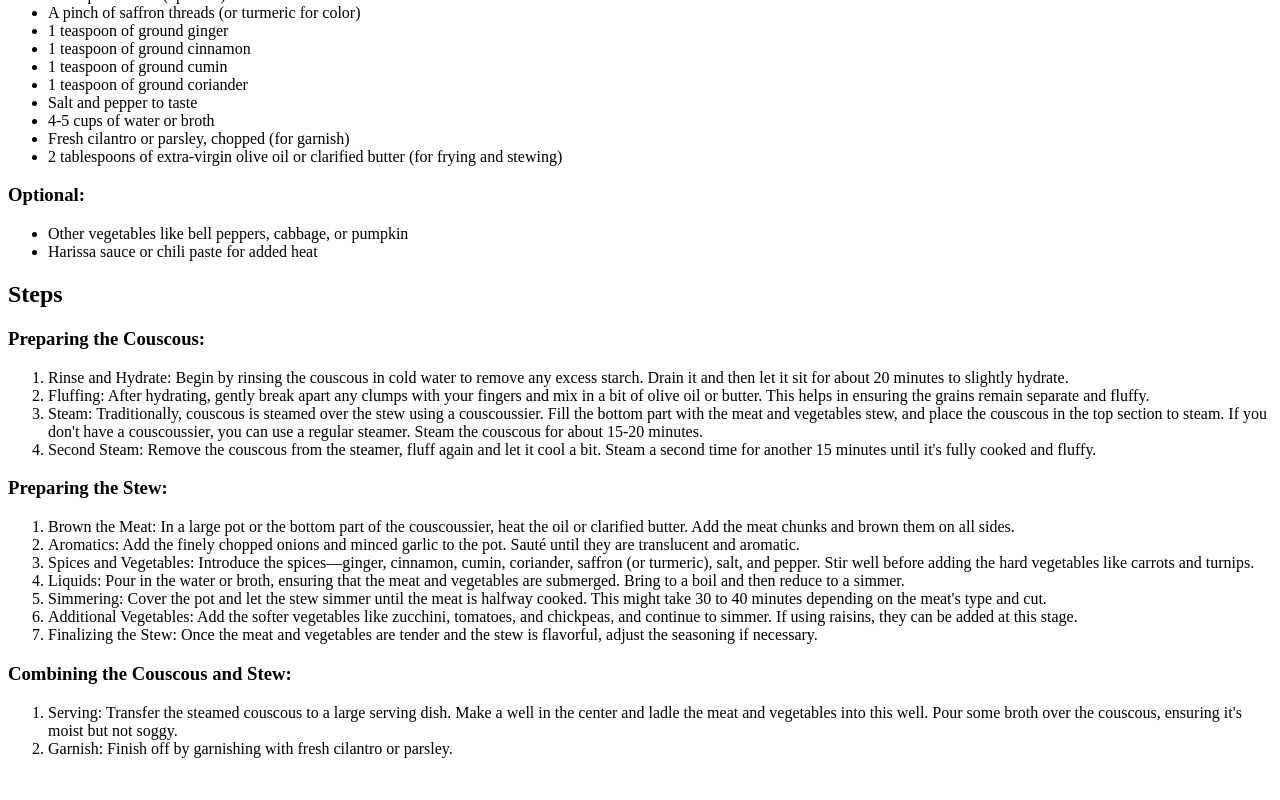
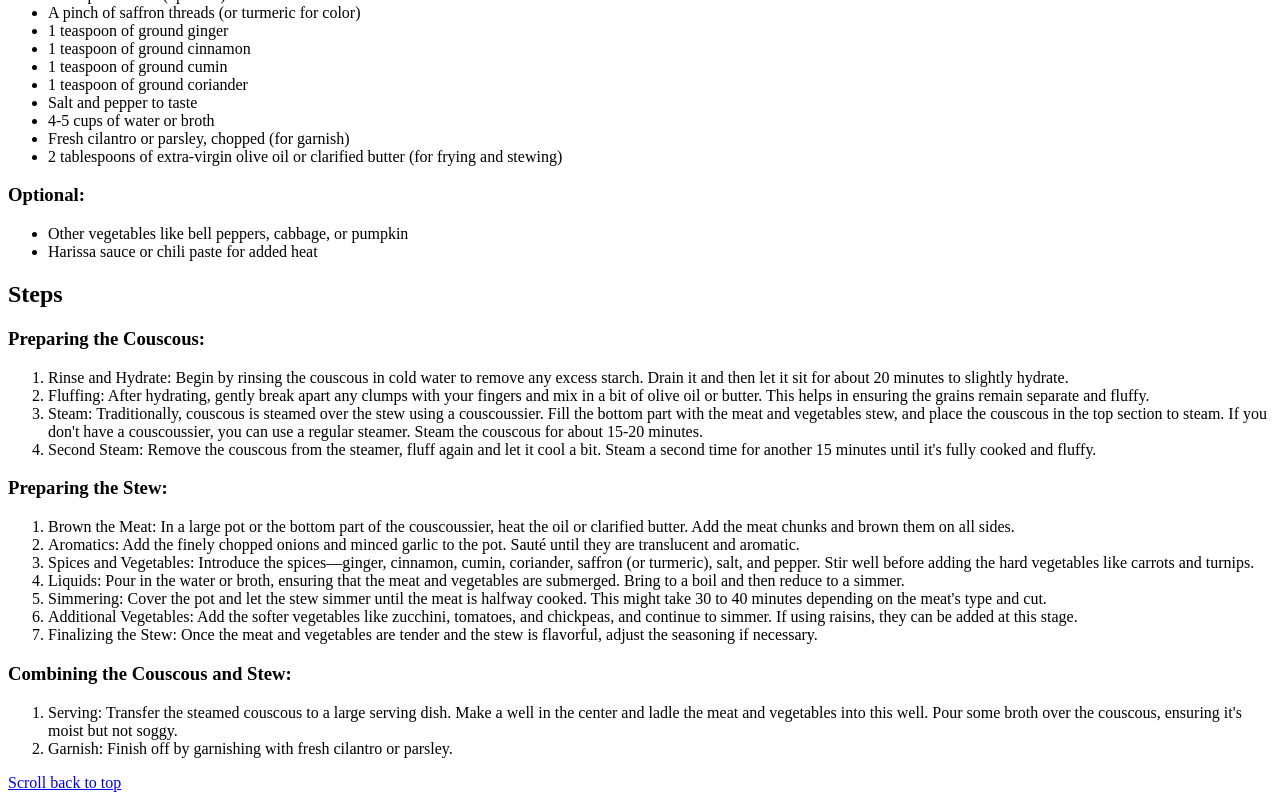
Before and after one commit to Yisthepath/odin-recipes, a plain HTML site: page recipes/couscous.html in a window 1280 px wide. Shown: the part 670-1470 px from the top of the page. Before the commit the page ends 1444 px from the top, so only its background shows below. Drawn offline with Linux system fonts and the light colour scheme.

Commit message:
Add a elements with the #top value for href attributes to the 3 recipes pages
Make the navigation easier for potential users

```diff
--- a/recipes/couscous.html
+++ b/recipes/couscous.html
@@ -77,5 +77,6 @@
             <li>Garnish: Finish off by garnishing with fresh cilantro or parsley.</li>
         </ol>
     </section>
+    <a href="#top">Scroll back to top</a>
 </body>
 </html>
```
Also changed, not shown: recipes/eggfriedrice.html (+1 -0 lines), recipes/fajitas.html (+1 -0 lines).
